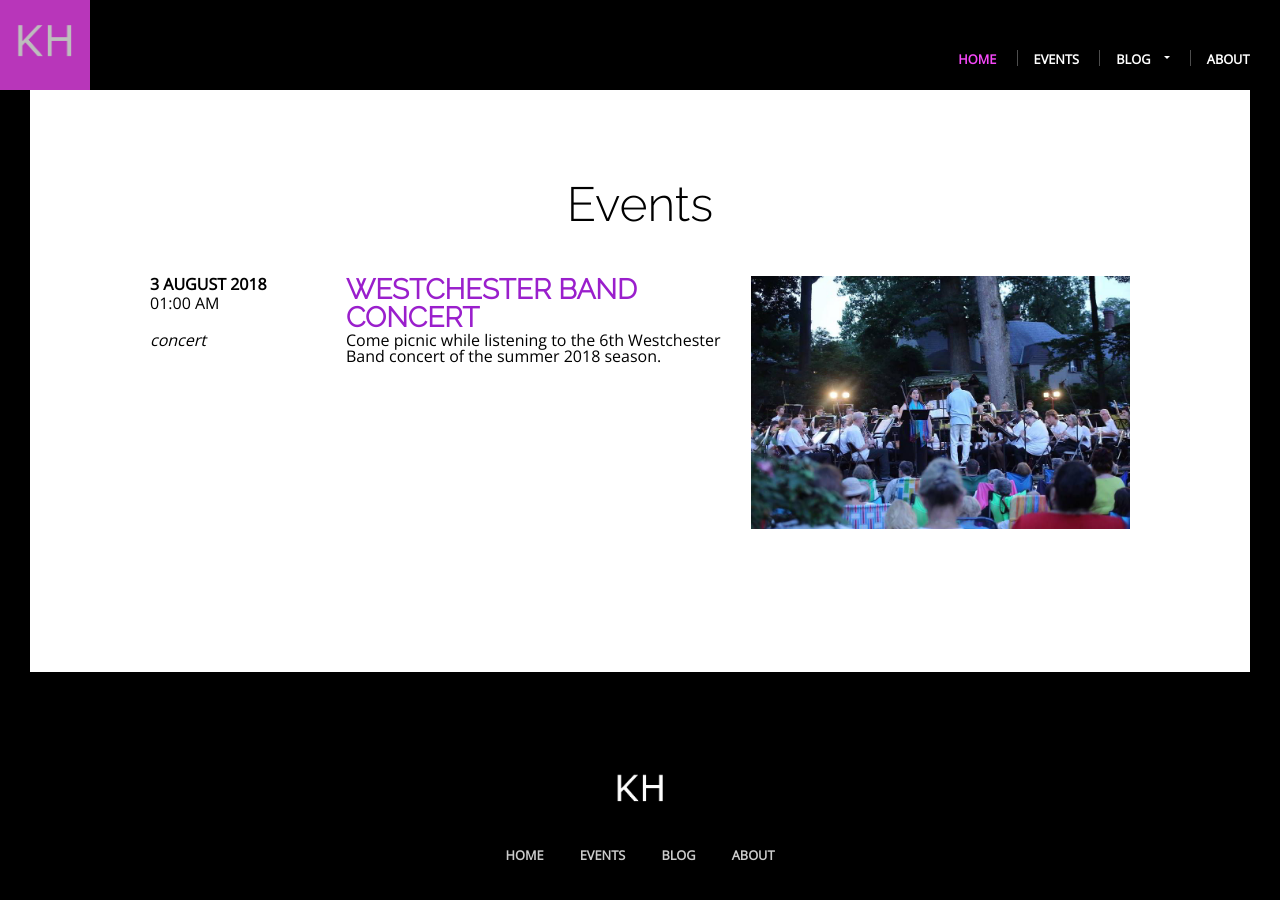
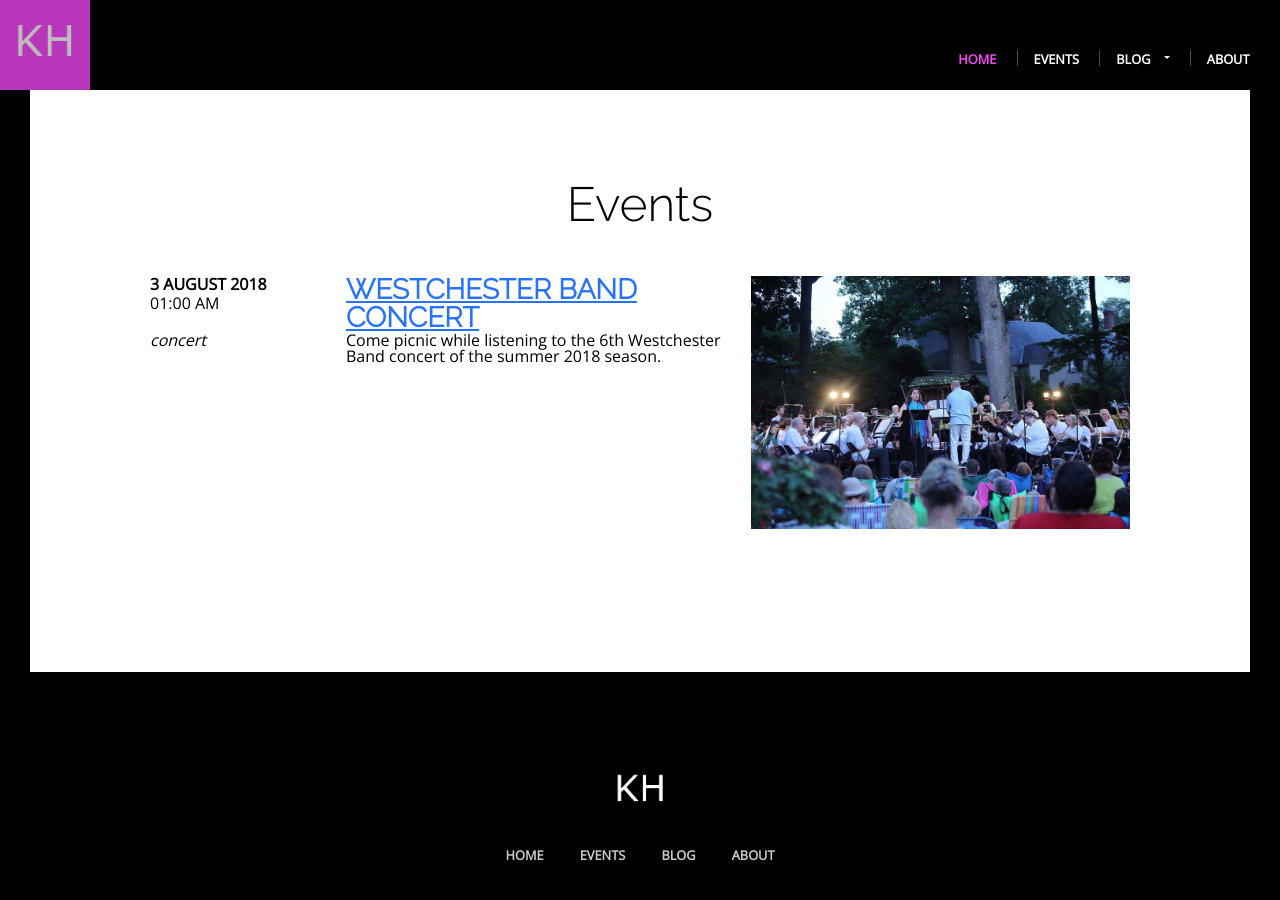
Before and after one commit to khoeger/khoeger.github.io, a Jekyll site: the page built from events/index.html, in a window 1280 px wide and 900 px high. Built offline with Jekyll 4.4.1, drawn with Linux system fonts in a browser that asks for light colours.

Commit message:
Add broken link to event url page

```diff
--- a/events/index.html
+++ b/events/index.html
@@ -14,7 +14,7 @@ title: Events
         <div class="event-type">{{event.type}}</div>
       </div>
       <div class="col-two">
-        <div class="event-title">{{event.title}}</div>
+        <div class="event-title"><a href="{{ event.url }}">{{event.title}}</a></div>
         {% if event.description %}
           <div class="event-desc">{{event.description}}</div>
         {% endif %}
```
